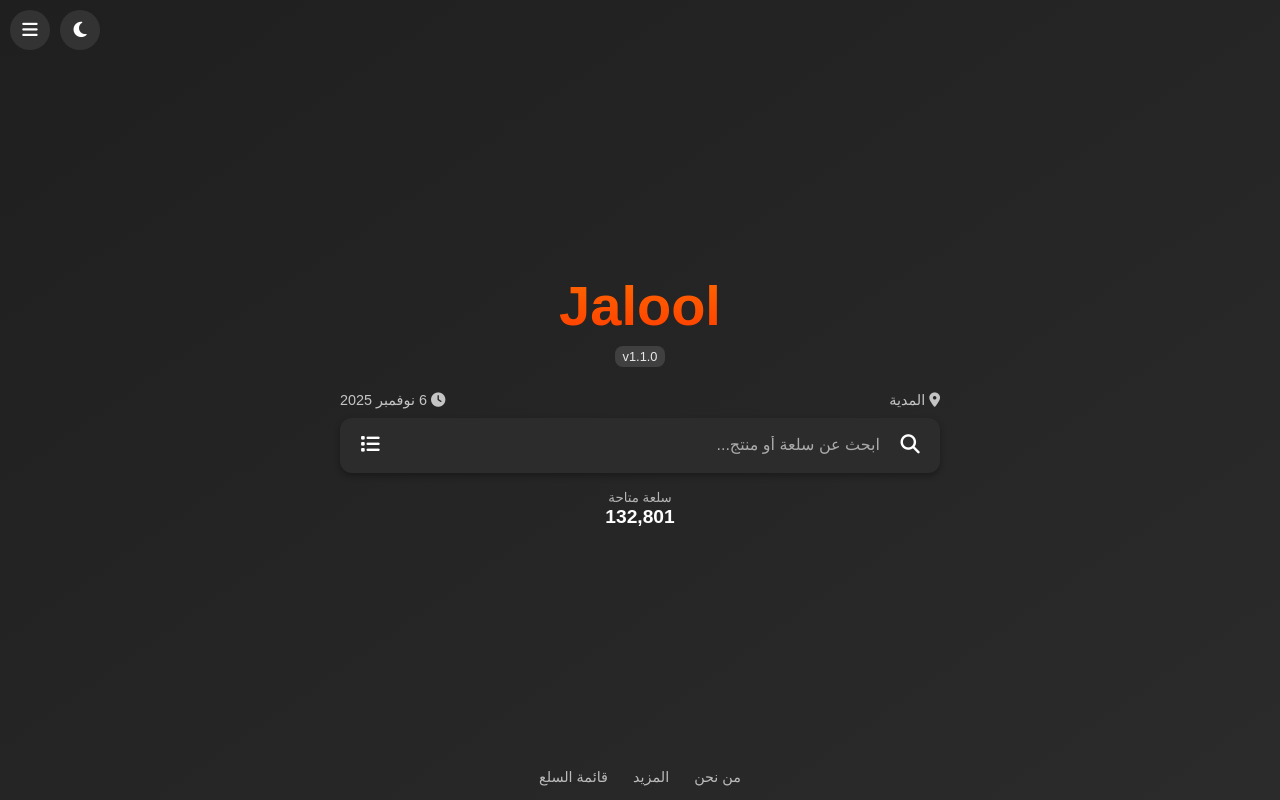
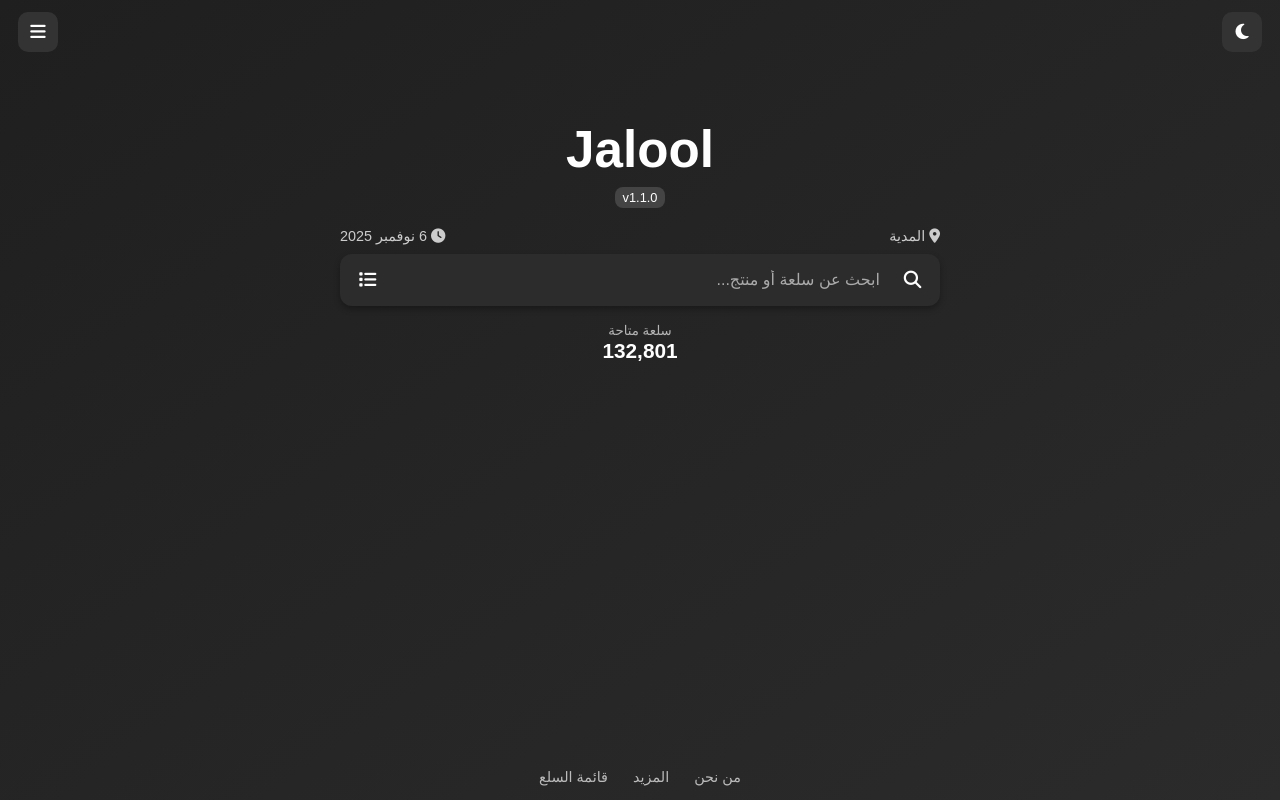
Before and after one commit to benyaknadal/pro3, a plain HTML site: page index.html in a window 1280 px wide. Drawn offline with Linux system fonts and the light colour scheme.

Commit message:
Update index.html

```diff
--- a/index.html
+++ b/index.html
@@ -21,74 +21,61 @@
     }
 
     body {
-      height: 100vh;
-      width: 100%;
       background: linear-gradient(145deg, #1f1f1f, #2b2b2b);
       color: #fff;
       display: flex;
       flex-direction: column;
-      justify-content: center;
       align-items: center;
-      overflow: hidden;
+      min-height: 100vh;
+      padding: 20px;
     }
 
     /* الرأس */
     header {
-      position: absolute;
-      top: 10px;
-      right: 10px;
-      left: 10px;
+      position: fixed;
+      top: 0;
+      right: 0;
+      left: 0;
+      padding: 12px 18px;
       display: flex;
-      justify-content: flex-end;
+      justify-content: space-between;
+      align-items: center;
+      background: transparent;
+      z-index: 10;
+    }
+
+    .header-right, .header-left {
+      display: flex;
+      align-items: center;
       gap: 10px;
-      z-index: 10;
     }
 
     header button {
       border: none;
-      border-radius: 50%;
+      border-radius: 10px;
       width: 40px;
       height: 40px;
       cursor: pointer;
       font-size: 1.1rem;
       color: #fff;
       background-color: #333;
-      transition: background-color 0.3s, color 0.3s;
+      transition: background-color 0.3s;
     }
 
     header button:hover {
       background-color: #444;
-      color: var(--orange);
-    }
-
-    /* معلومات فوق محرك البحث */
-    .search-info {
-      width: 90%;
-      max-width: 600px;
-      display: flex;
-      justify-content: space-between;
-      align-items: center;
-      font-size: 0.9rem;
-      color: #d6d6d6;
-      margin-bottom: 10px;
-      opacity: 0.9;
     }
 
     /* الشعار */
     .logo {
-      display: flex;
-      flex-direction: column;
-      align-items: center;
-      justify-content: center;
-      margin-bottom: 25px;
+      margin-top: 100px;
+      text-align: center;
     }
 
     .logo h1 {
-      font-size: 3.5rem;
+      font-size: 3.2rem;
       font-weight: bold;
-      background: linear-gradient(180deg, var(--orange), #ff3c00);
-      -webkit-background-clip: text;
-      -webkit-text-fill-color: transparent;
+      color: #fff;
     }
 
     .version {
@@ -98,26 +85,33 @@
       padding: 3px 8px;
       font-size: 0.8rem;
       margin-top: 8px;
-      opacity: 0.9;
+      display: inline-block;
     }
 
-    /* مربع البحث */
+    /* معلومات البحث */
+    .search-info {
+      width: 100%;
+      max-width: 600px;
+      display: flex;
+      justify-content: space-between;
+      align-items: center;
+      font-size: 0.9rem;
+      color: #ccc;
+      margin: 20px 0 10px;
+    }
+
+    /* صندوق البحث */
     .search-box {
       display: flex;
       align-items: center;
-      justify-content: center;
+      width: 100%;
+      max-width: 600px;
       background-color: #2c2c2c;
       border-radius: 12px;
-      width: 90%;
-      max-width: 600px;
-      height: 55px;
-      padding: 0 10px;
+      height: 52px;
+      padding: 0 5px;
+      overflow: hidden;
       box-shadow: 0 3px 6px rgba(0, 0, 0, 0.3);
-      transition: background-color 0.3s;
-    }
-
-    .search-box:hover {
-      background-color: #333;
     }
 
     .search-box input {
@@ -128,6 +122,7 @@
       color: #fff;
       font-size: 1rem;
       padding: 0 10px;
+      height: 100%;
     }
 
     .search-box input::placeholder {
@@ -139,22 +134,20 @@
       background: none;
       color: #fff;
       cursor: pointer;
-      font-size: 1.2rem;
-      width: 40px;
-      height: 40px;
+      font-size: 1.1rem;
       display: flex;
       align-items: center;
       justify-content: center;
-      border-radius: 50%;
-      transition: background-color 0.3s, color 0.3s;
+      width: 45px;
+      height: 45px;
+      border-radius: 10px;
+      transition: background-color 0.3s;
     }
 
     .search-box button:hover {
       background-color: #3a3a3a;
-      color: var(--orange);
     }
 
-    /* زر الحذف */
     #clearBtn {
       opacity: 0;
       visibility: hidden;
@@ -177,13 +170,13 @@
     }
 
     .item-counter h6 {
-      font-size: 1.2rem;
+      font-size: 1.3rem;
       color: #fff;
     }
 
-    /* تذييل الصفحة */
+    /* التذييل */
     .bottom-links {
-      position: absolute;
+      position: fixed;
       bottom: 15px;
       display: flex;
       gap: 25px;
@@ -200,12 +193,36 @@
     .bottom-links a:hover {
       color: var(--orange);
     }
+
+    /* تحسين للشاشات الصغيرة */
+    @media (max-width: 768px) {
+      .logo h1 {
+        font-size: 2.6rem;
+      }
+      header button {
+        width: 38px;
+        height: 38px;
+      }
+      .search-box {
+        height: 48px;
+        padding: 0 4px;
+      }
+      .search-box button {
+        width: 42px;
+        height: 42px;
+      }
+    }
   </style>
 </head>
+
 <body>
   <header>
-    <button title="تغيير الوضع"><i class="fa-solid fa-moon"></i></button>
-    <button title="القائمة"><i class="fa-solid fa-bars"></i></button>
+    <div class="header-right">
+      <button title="الوضع الليلي"><i class="fa-solid fa-moon"></i></button>
+    </div>
+    <div class="header-left">
+      <button title="القائمة"><i class="fa-solid fa-bars"></i></button>
+    </div>
   </header>
 
   <div class="logo">
@@ -247,10 +264,9 @@
     });
     updateTime.innerHTML = `<i class="fa-solid fa-clock"></i> ${formatted}`;
 
-    // زر حذف النص
+    // زر الحذف
     const searchInput = document.getElementById("searchInput");
     const clearBtn = document.getElementById("clearBtn");
-
     searchInput.addEventListener("input", () => {
       if (searchInput.value.trim() !== "") {
         clearBtn.classList.add("visible");
@@ -258,7 +274,6 @@
         clearBtn.classList.remove("visible");
       }
     });
-
     clearBtn.addEventListener("click", () => {
       searchInput.value = "";
       clearBtn.classList.remove("visible");
```
